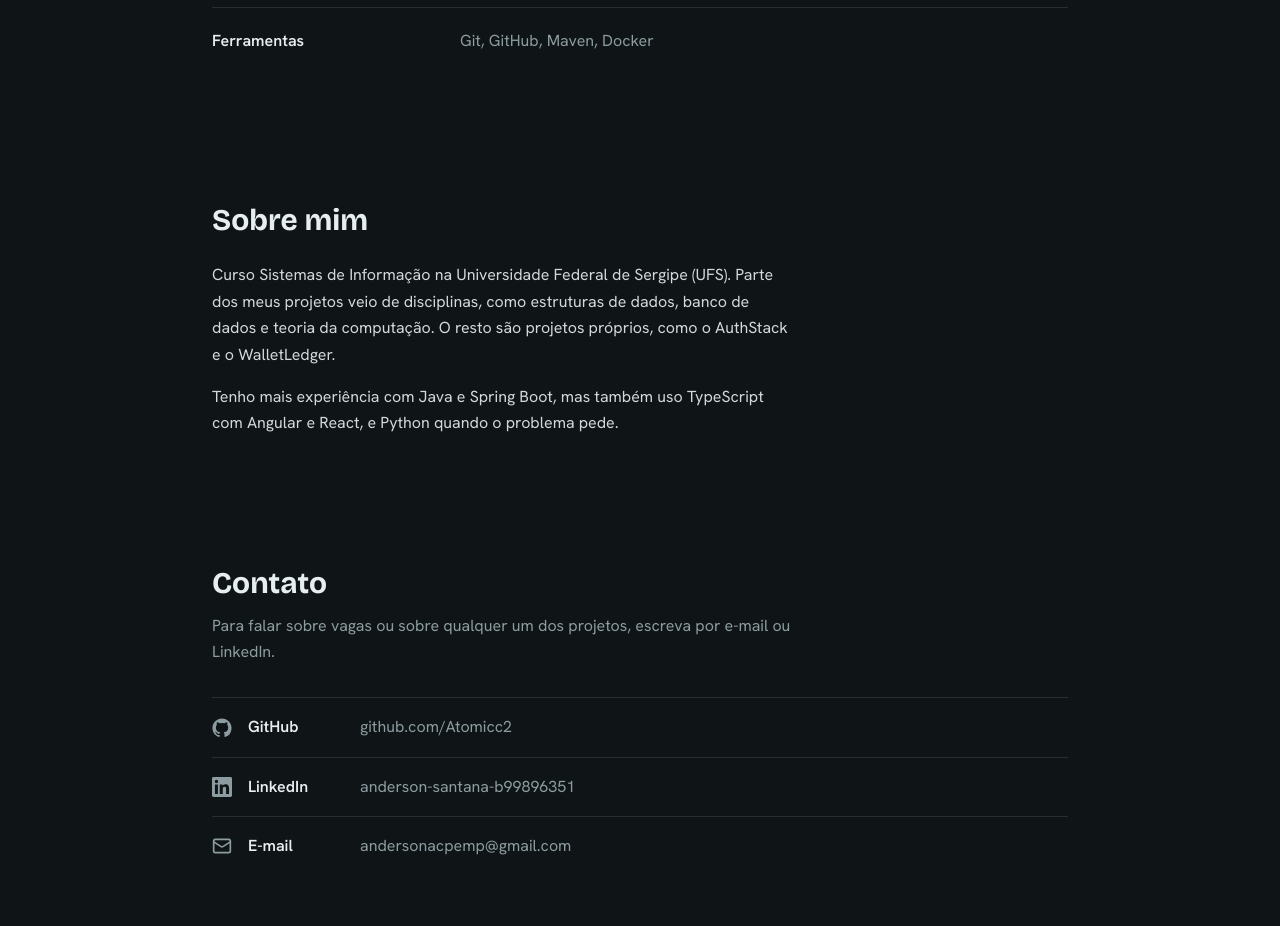
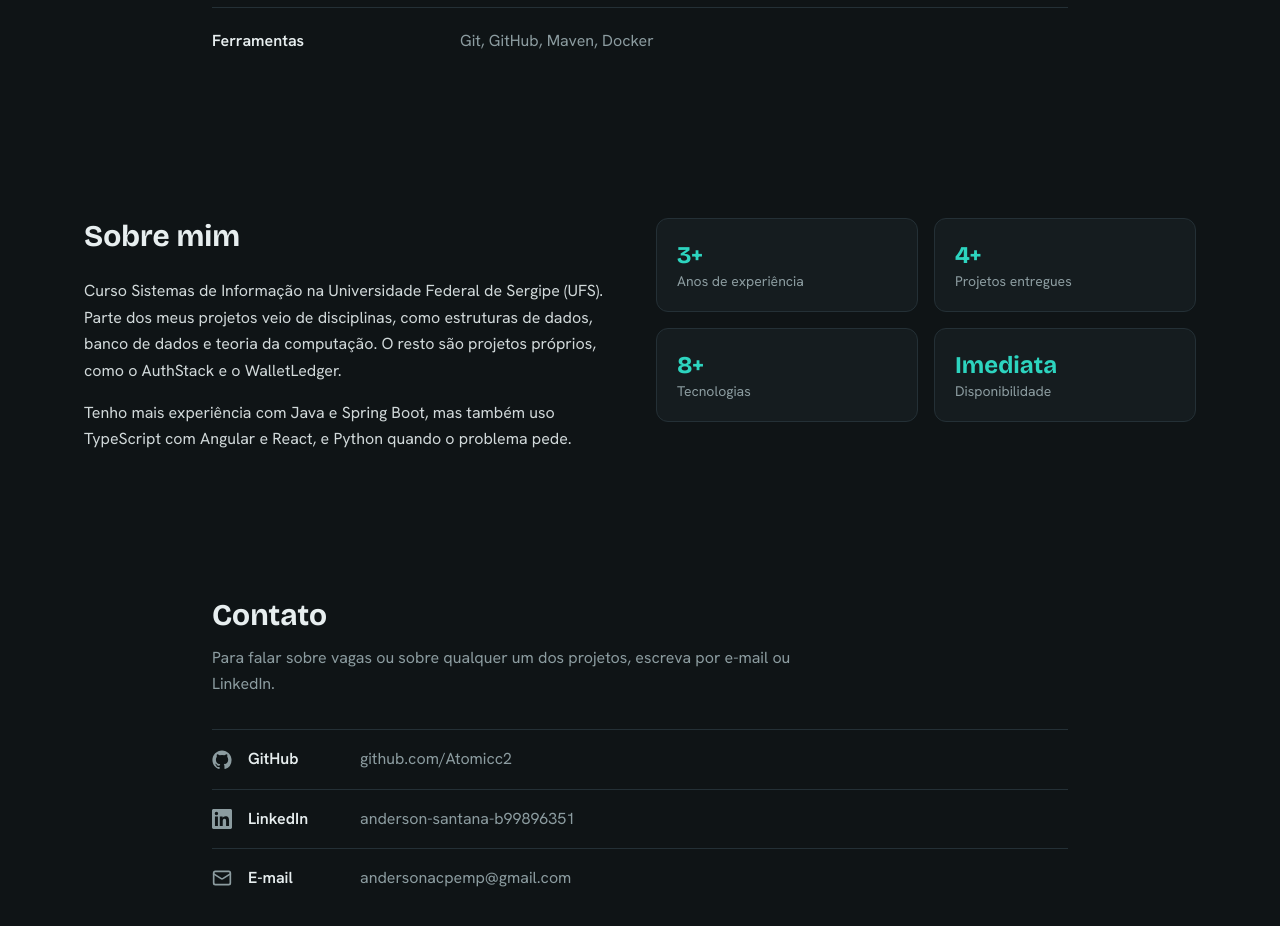
Before and after one commit to Atomicc2/Portifolio, a React (Vite) app: page / in a window 1280 px wide. Shown: the part 2400-3326 px from the top of the page. Built offline with nearby package versions, Linux system fonts and the light colour scheme.

Commit message:
feat(about): seção sobre mim com cards de estatísticas

```diff
--- a/src/sections/About.tsx
+++ b/src/sections/About.tsx
@@ -1,6 +1,15 @@
+const stats = [
+  { label: "Anos de experiência", value: "3+" },
+  { label: "Projetos entregues", value: "4+" },
+  { label: "Tecnologias", value: "8+" },
+  { label: "Disponibilidade", value: "Imediata" },
+];
+
 export default function About() {
   return (
-    <section id="sobre" className="mx-auto max-w-4xl px-5 py-16">
+    <section id="sobre" className="mx-auto max-w-6xl px-5 py-20">
+      <div className="grid gap-8 sm:grid-cols-12">
+        <div className="sm:col-span-6 order-2 sm:order-1">
           <h2 className="font-display text-3xl font-bold">Sobre mim</h2>
           <div className="mt-6 max-w-prose space-y-4 text-ink/90">
             <p>
@@ -14,6 +23,24 @@
               TypeScript com Angular e React, e Python quando o problema pede.
             </p>
           </div>
+        </div>
+
+        <div className="sm:col-span-6 order-1 sm:order-2">
+          <div className="grid gap-4 sm:grid-cols-2">
+            {stats.map((s) => (
+              <div
+                key={s.label}
+                className="rounded-xl border border-line bg-surface p-5"
+              >
+                <p className="text-2xl font-display font-bold text-accent">
+                  {s.value}
+                </p>
+                <p className="text-sm text-muted">{s.label}</p>
+              </div>
+            ))}
+          </div>
+        </div>
+      </div>
     </section>
   );
 }
```
Lines whose indentation alone changed are shown as unchanged.
